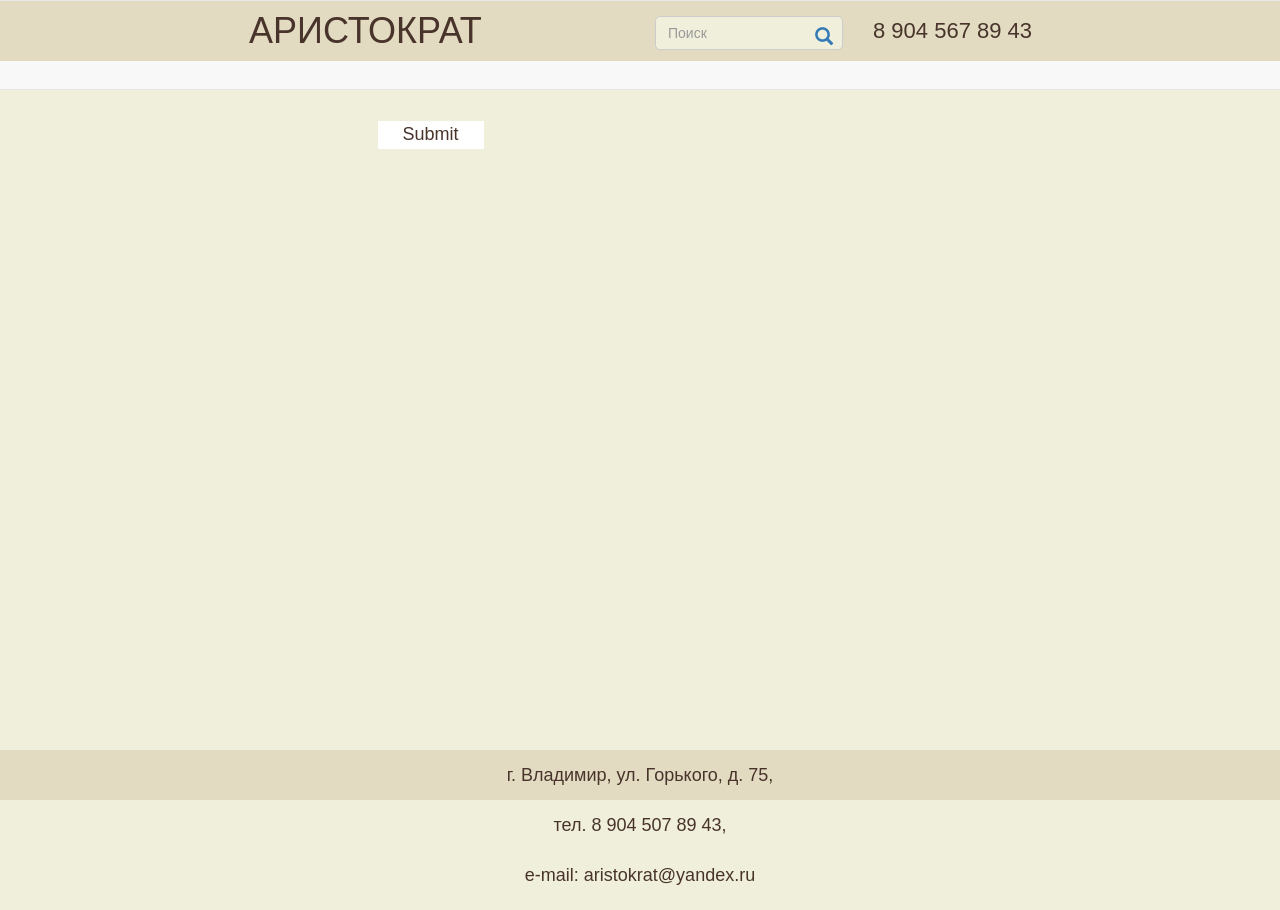
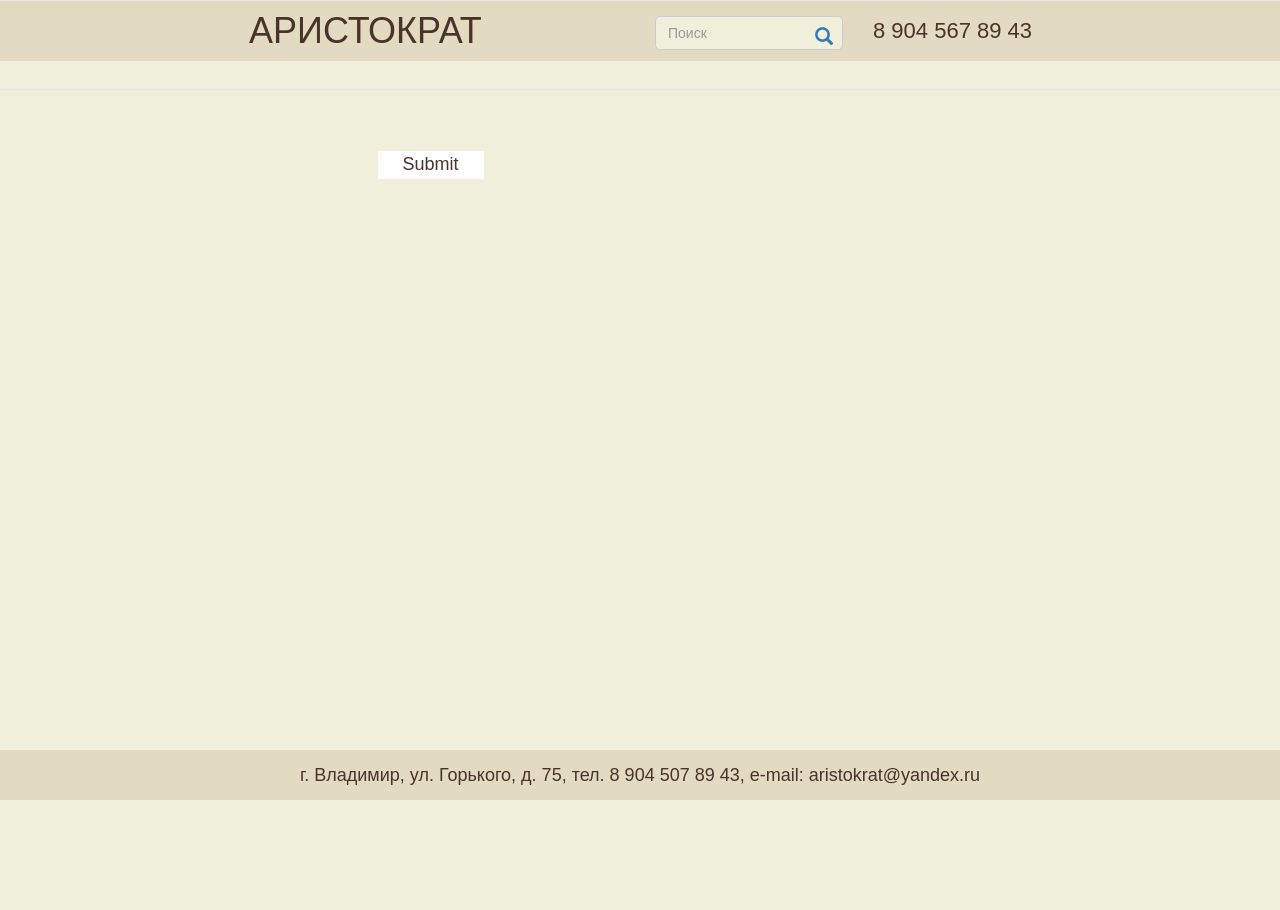
Before and after one commit to InnokentyDM/aristokrat, a Django app: page /catalog/search/1/ in a window 1280 px wide. After the commit the page ends 800 px from the top, so only its background shows below. Run offline with Django 3.2, Linux system fonts and the light colour scheme; data comes from the database, SQL or seed files in the repository; some libraries are stand-ins or nearby versions; some web fonts are replaced.

```diff
--- a/static/css/main.css
+++ b/static/css/main.css
@@ -34,8 +34,17 @@ footer{
     height: 50px;
     background-color: #E2DBC1;
 }
+
+.container{
+    margin-top: 90px;
+}
+
 .container-fluid{
     padding: 0;
+}
+
+.navbar-default{
+    background-color: #F0EFDB;
 }
 
 .content{
@@ -105,7 +114,7 @@ nav ul li{
 
 .goods-list{
     list-style-type: none;
-    margin-top: 60px;
+    margin-top: 90px;
 }
 
 .goods-list li{
@@ -173,7 +182,7 @@ nav ul li{
 .goods-filter{
     list-style-type: none;
     padding-left: 0;
-    margin-top: 60px;
+    margin-top: 90px;
     margin-left: 30px;
 }
 
@@ -286,9 +295,9 @@ nav ul li{
     display: block;
     margin: 0 auto;
 }
-.container{
-    margin-top: 20px;
-}
+/*.container{*/
+    /*margin-top: 20px;*/
+/*}*/
 
 .description p{
     /*margin-right: 25px;*/
@@ -344,6 +353,8 @@ nav ul li{
     width: auto;
 
 }
+
+
 
 .mobile-nav{
     visibility: hidden;
@@ -521,6 +532,7 @@ and (orientation: portrait) {
     }
     .contacts{
         line-height: inherit;
+        word-wrap: normal;
     }
     .goods-list{
         padding: 0;
--- a/templates/footer.html
+++ b/templates/footer.html
@@ -1,5 +1,5 @@
 <footer>
     <div class="row">
-        <p class="contacts">г. Владимир, ул. Горького, д. 75,<br/> тел. 8 904 507 89 43,<br/> e-mail: aristokrat@yandex.ru</p>
+        <p class="contacts">г. Владимир, ул. Горького, д. 75, тел. 8 904 507 89 43, e-mail: aristokrat@yandex.ru</p>
     </div>
 </footer>
```
